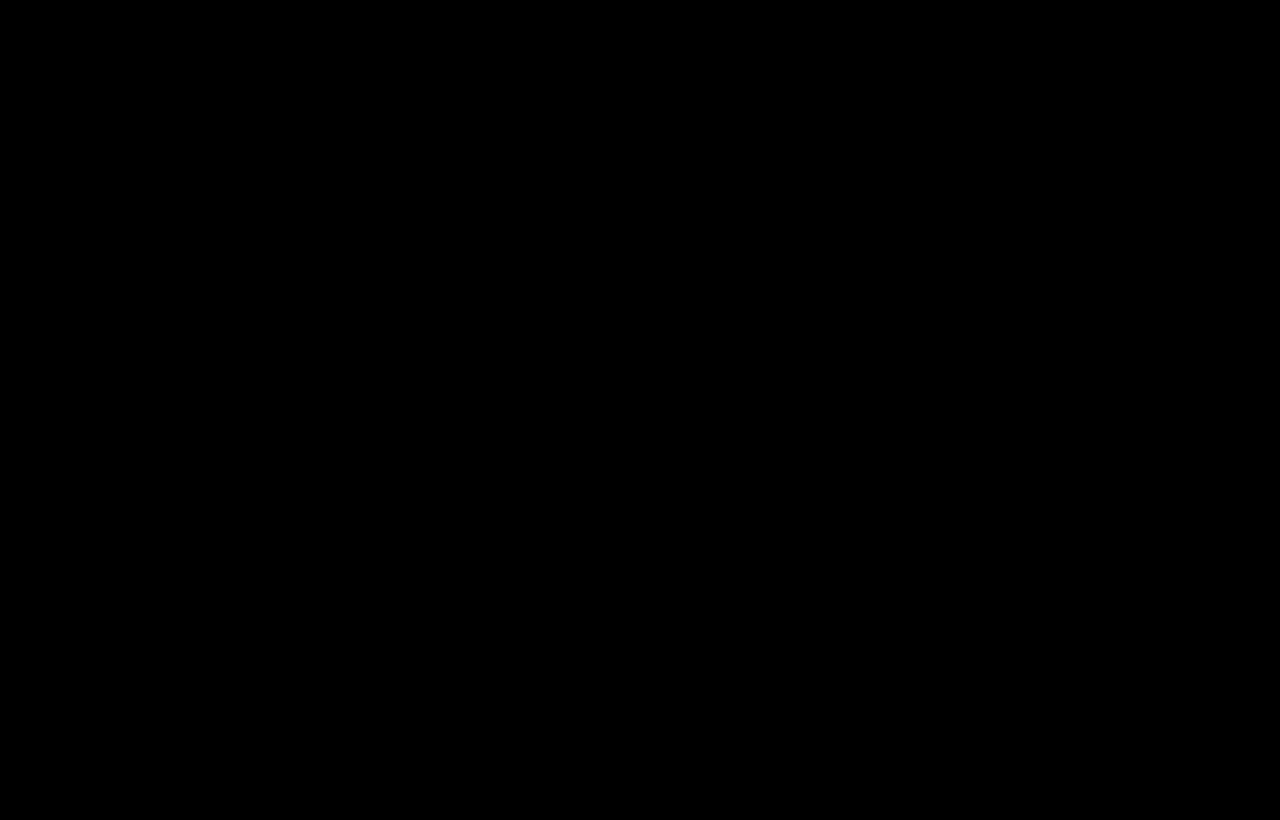
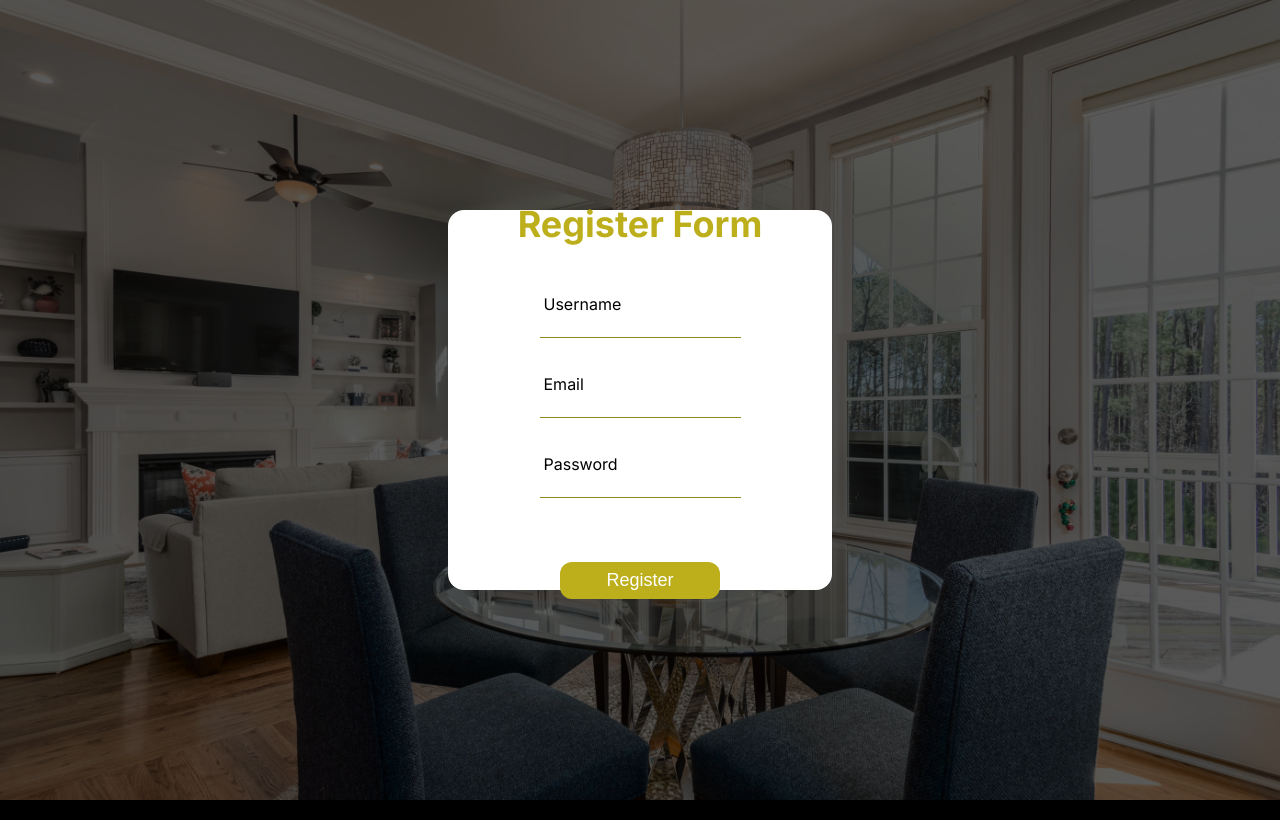
Before and after one commit to jevoncochran/real-estate-app, a Next.js app: page /register in a window 1280 px wide. Built offline with nearby package versions, Linux system fonts and the light colour scheme.

Commit message:
register endpoint

```diff
--- /dev/null
+++ b/src/app/api/register/route.ts
@@ -0,0 +1,31 @@
+import db from "@/lib/db";
+import bcrypt from "bcrypt";
+import User from "@/models/User";
+
+export async function POST(req) {
+  try {
+    await db.connect();
+
+    const { username, email, password: pass } = await req.json();
+
+    const userExists = await User.findOne({ email });
+
+    if (userExists) {
+      throw new Error("User already exists");
+    }
+
+    const hashedPassword = await bcrypt.hash(pass, 10);
+
+    const newUser = await User.create({
+      username,
+      email,
+      password: hashedPassword,
+    });
+
+    const { password, ...user } = newUser._doc;
+
+    return new Response(JSON.stringify(user), { status: 201 });
+  } catch (error: any) {
+    return new Response(error.message, { status: 500 });
+  }
+}
--- a/src/app/register/page.tsx
+++ b/src/app/register/page.tsx
@@ -46,7 +46,7 @@ const RegisterPage = () => {
     }
 
     try {
-      const res = await fetch("http://localhost:3000/api/register", {
+      const res: any = await fetch("http://localhost:3000/api/register", {
         headers: {
           "Content-Type": "application/json",
         },
@@ -58,7 +58,9 @@ const RegisterPage = () => {
         }),
       });
 
-      if (res?.error === null) {
+      if (res?.error == null) {
+        const data = await res.json();
+        console.log(data);
         notify("Successfully registered, now login", responseType.success);
 
         setTimeout(() => {
@@ -72,7 +74,28 @@ const RegisterPage = () => {
     }
   };
 
-  return <div>RegisterPage</div>;
+  return (
+    <div className={classes.container}>
+      <div className={classes.wrapper}>
+        <h2>Register Form</h2>
+        <form onSubmit={handleSubmit}>
+          <div className={classes.inputWrapper}>
+            <label htmlFor="username">Username</label>
+            <input type="text" name="username" onChange={handleChange} />
+          </div>
+          <div className={classes.inputWrapper}>
+            <label htmlFor="email">Email</label>
+            <input type="email" name="email" onChange={handleChange} />
+          </div>
+          <div className={classes.inputWrapper}>
+            <label htmlFor="password">Password</label>
+            <input type="password" name="password" onChange={handleChange} />
+          </div>
+          <button className={classes.registerBtn}>Register</button>
+        </form>
+      </div>
+    </div>
+  );
 };
 
 export default RegisterPage;
--- a/src/app/register/register.module.css
+++ b/src/app/register/register.module.css
@@ -0,0 +1,76 @@
+.container {
+  position: relative;
+  height: 100vh;
+  width: 100%;
+  background-color: rgba(0, 0, 0, 0.65);
+  background-image: url("../../../public/estate2.jpg");
+  background-size: cover;
+  background-blend-mode: darken;
+  display: flex;
+  justify-content: center;
+  align-items: center;
+}
+
+.wrapper {
+  height: 47.5%;
+  width: 30%;
+  background-color: white;
+  display: flex;
+  flex-direction: column;
+  justify-content: center;
+  align-items: center;
+  border-radius: 16px;
+}
+
+.wrapper > h2 {
+  margin-bottom: 3.75rem;
+  color: var(--primary-orange);
+  font-size: 36px;
+}
+
+.wrapper > form {
+  display: flex;
+  flex-direction: column;
+  gap: 3rem;
+}
+
+.wrapper .inputWrapper {
+  position: relative;
+}
+
+.wrapper .inputWrapper input {
+  border: none;
+  border-bottom: 1px solid var(--secondary-orange);
+  padding: 0.75rem;
+  padding-bottom: 0.25rem;
+  outline: none;
+}
+
+.wrapper label {
+  position: absolute;
+  color: black;
+  left: 0.25rem;
+  bottom: 1.5rem;
+  transition: 250ms all;
+}
+
+.wrapper .inputWrapper:focus-within > label {
+  position: absolute;
+  color: #777;
+  left: 0rem;
+  bottom: 2rem;
+  font-size: 12px;
+}
+
+.registerBtn {
+  width: 80%;
+  margin: 0 auto;
+  margin-top: 1rem;
+  padding: 0.5rem 0.75rem;
+  border: none;
+  outline: none;
+  font-size: 18px;
+  border-radius: 12px;
+  background-color: var(--primary-orange);
+  color: white;
+}
--- a/src/models/Property.ts
+++ b/src/models/Property.ts
@@ -39,6 +39,10 @@ const PropertySchema = new mongoose.Schema(
       required: true,
       min: 1,
     },
+    phoneNumber: {
+      type: String,
+      min: 8,
+    },
   },
   { timestamps: true }
 );
--- a/src/models/User.ts
+++ b/src/models/User.ts
@@ -17,10 +17,6 @@ const UserSchema = new mongoose.Schema(
       required: true,
       min: 6,
     },
-    phoneNumber: {
-      type: String,
-      min: 8,
-    },
   },
   { timestamps: true }
 );
```
Also changed, not shown: 1 other file (tests, documents, lock files or other folders).
